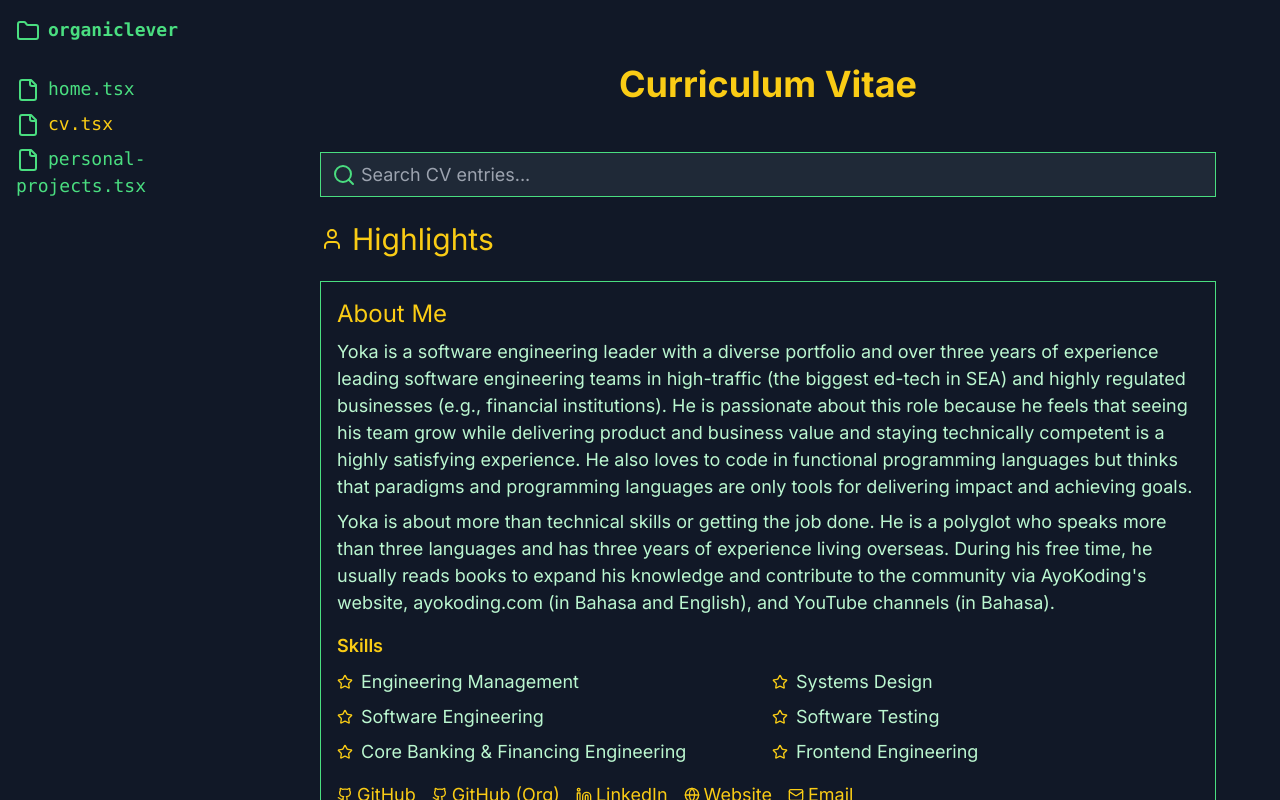
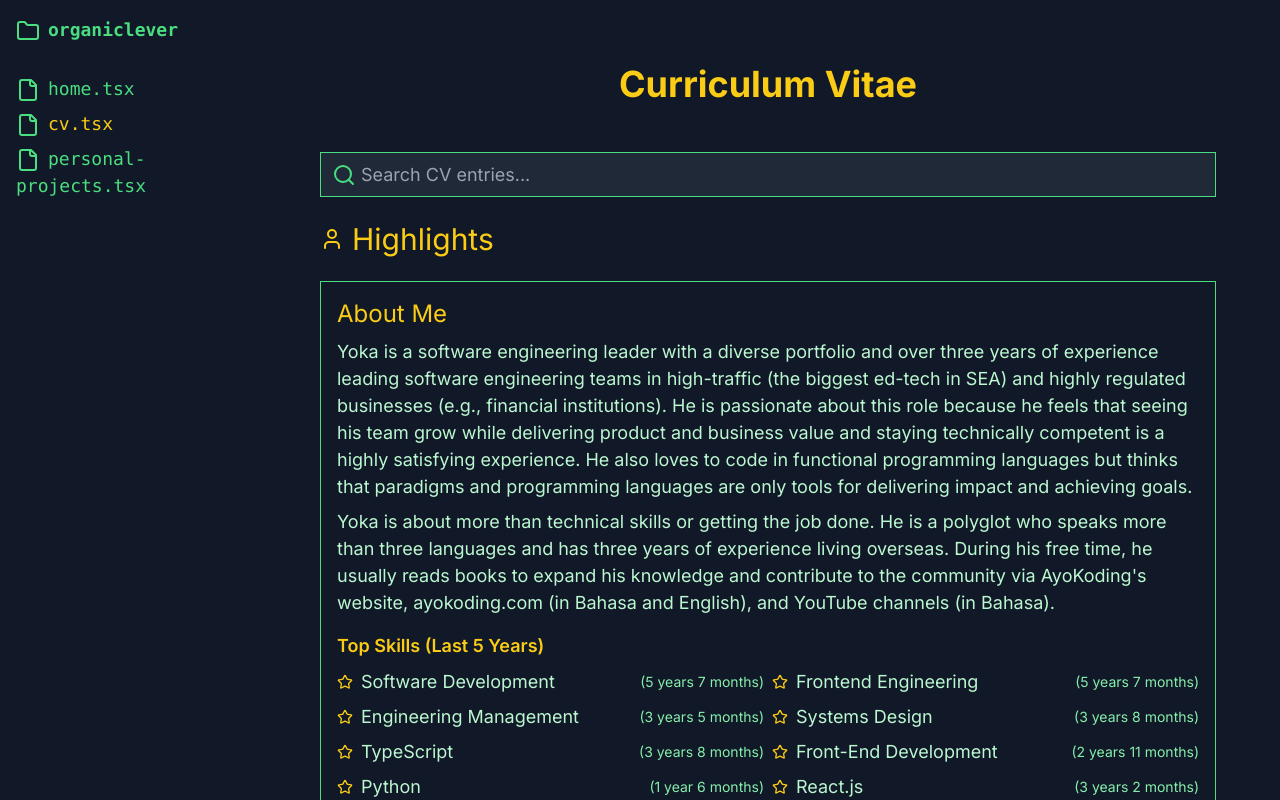
Before and after one commit to wahidyankf/wahidyankf-web, a Next.js app: page /cv in a window 1280 px wide. Shown: the top 800 px of the page. Built offline with nearby package versions, Linux system fonts and the light colour scheme.

Commit message:
update skills logic

```diff
--- a/src/app/cv/page.tsx
+++ b/src/app/cv/page.tsx
@@ -26,6 +26,7 @@ import {
   calculateDuration,
   formatDuration,
   calculateTotalDuration,
+  getTopSkillsLastFiveYears,
 } from "../data";
 
 const highlightText = (text: string, searchTerm: string) => {
@@ -42,12 +43,45 @@ const highlightText = (text: string, searchTerm: string) => {
   );
 };
 
+// Update the type definition for topSkills
+type TopSkill = { skill: string; duration: number };
+
+const DynamicSkillsComponent = ({
+  skills,
+  searchTerm,
+}: {
+  skills: TopSkill[];
+  searchTerm: string;
+}) => (
+  <>
+    <h4 className="text-lg font-semibold mb-2 text-yellow-400 mt-4">
+      Top Skills (Last 5 Years)
+    </h4>
+    <ul className="list-none grid grid-cols-1 sm:grid-cols-2 gap-2 mb-2 text-green-200">
+      {skills.map(({ skill, duration }, index) => (
+        <li key={index} className="flex items-center justify-between">
+          <div className="flex items-center">
+            <Star className="w-4 h-4 mr-2 text-yellow-400" />
+            {highlightText(skill, searchTerm)}
+          </div>
+          <span className="text-sm text-green-300">
+            ({highlightText(formatDuration(duration), searchTerm)})
+          </span>
+        </li>
+      ))}
+    </ul>
+  </>
+);
+
+// Update the CVEntryComponent prop types
 const CVEntryComponent = ({
   entry,
   searchTerm,
+  topSkills,
 }: {
   entry: CVEntry;
   searchTerm: string;
+  topSkills?: TopSkill[];
 }) => (
   <div className="mb-4 border border-green-400 rounded-lg p-4 hover:bg-gray-800 transition-colors duration-200">
     <h3 className="text-lg sm:text-xl md:text-2xl mb-2 text-yellow-400">
@@ -91,7 +125,9 @@ const CVEntryComponent = ({
         </p>
       ))
     )}
-    {entry.skills && (
+    {entry.type === "about" && topSkills ? (
+      <DynamicSkillsComponent skills={topSkills} searchTerm={searchTerm} />
+    ) : entry.skills ? (
       <>
         <h4 className="text-lg font-semibold mb-2 text-yellow-400 mt-4">
           Skills
@@ -105,7 +141,7 @@ const CVEntryComponent = ({
           ))}
         </ul>
       </>
-    )}
+    ) : null}
     {entry.links && (
       <div className="mt-4 flex flex-wrap gap-4">
         {Object.entries(entry.links).map(([key, value]) => (
@@ -149,16 +185,19 @@ const StickyHeader = ({ children }: { children: React.ReactNode }) => (
   <div className="sticky top-0 z-10 bg-gray-900 py-2 mb-4">{children}</div>
 );
 
+// Update the CVSection prop types
 const CVSection = ({
   title,
   entries,
   icon,
   searchTerm,
+  topSkills,
 }: {
   title: string;
   entries: CVEntry[];
   icon: React.ReactNode;
   searchTerm: string;
+  topSkills?: TopSkill[];
 }) => (
   <div className="mb-8">
     <StickyHeader>
@@ -168,7 +207,12 @@ const CVSection = ({
       </h2>
     </StickyHeader>
     {entries.map((entry, index) => (
-      <CVEntryComponent key={index} entry={entry} searchTerm={searchTerm} />
+      <CVEntryComponent
+        key={index}
+        entry={entry}
+        searchTerm={searchTerm}
+        topSkills={topSkills}
+      />
     ))}
   </div>
 );
@@ -324,6 +368,7 @@ const SearchComponent = ({
   </div>
 );
 
+// In the main CV component, update the type of topSkills
 export default function CV() {
   const [searchTerm, setSearchTerm] = useState("");
 
@@ -341,6 +386,8 @@ export default function CV() {
       ]),
     [searchTerm]
   );
+
+  const topSkills = useMemo(() => getTopSkillsLastFiveYears(cvData), []);
 
   const aboutEntry = filteredEntries.find((entry) => entry.type === "about");
   const workEntries = filteredEntries.filter((entry) => entry.type === "work");
@@ -379,6 +426,7 @@ export default function CV() {
                   entries={[aboutEntry]}
                   icon={<User className="w-6 h-6" />}
                   searchTerm={searchTerm}
+                  topSkills={topSkills}
                 />
               </div>
             )}
--- a/src/app/data.ts
+++ b/src/app/data.ts
@@ -19,14 +19,6 @@ export const cvData: CVEntry[] = [
     details: [
       "Yoka is a software engineering leader with a diverse portfolio and over three years of experience leading software engineering teams in high-traffic (the biggest ed-tech in SEA) and highly regulated businesses (e.g., financial institutions). He is passionate about this role because he feels that seeing his team grow while delivering product and business value and staying technically competent is a highly satisfying experience. He also loves to code in functional programming languages but thinks that paradigms and programming languages are only tools for delivering impact and achieving goals.",
       "Yoka is about more than technical skills or getting the job done. He is a polyglot who speaks more than three languages and has three years of experience living overseas. During his free time, he usually reads books to expand his knowledge and contribute to the community via AyoKoding's website, ayokoding.com (in Bahasa and English), and YouTube channels (in Bahasa).",
-    ],
-    skills: [
-      "Engineering Management",
-      "Systems Design",
-      "Software Engineering",
-      "Software Testing",
-      "Core Banking & Financing Engineering",
-      "Frontend Engineering",
     ],
     links: {
       github: "https://github.com/wahidyankf",
@@ -402,3 +394,33 @@ export const calculateTotalDuration = (
 
   return totalMonths;
 };
+
+export const getTopSkillsLastFiveYears = (
+  data: CVEntry[]
+): { skill: string; duration: number }[] => {
+  const fiveYearsAgo = new Date();
+  fiveYearsAgo.setFullYear(fiveYearsAgo.getFullYear() - 5);
+
+  const recentWorkEntries = data.filter((entry) => {
+    if (entry.type !== "work") return false;
+    const endDate = entry.period.split(" - ")[1];
+    return endDate === "Present" || parseDate(endDate) >= fiveYearsAgo;
+  });
+
+  const skillInfo: { [key: string]: { count: number; duration: number } } = {};
+  recentWorkEntries.forEach((entry) => {
+    const duration = calculateDuration(entry.period);
+    entry.skills?.forEach((skill) => {
+      if (!skillInfo[skill]) {
+        skillInfo[skill] = { count: 0, duration: 0 };
+      }
+      skillInfo[skill].count += 1;
+      skillInfo[skill].duration += duration;
+    });
+  });
+
+  return Object.entries(skillInfo)
+    .sort((a, b) => b[1].count - a[1].count)
+    .slice(0, 10)
+    .map(([skill, info]) => ({ skill, duration: info.duration }));
+};
```
